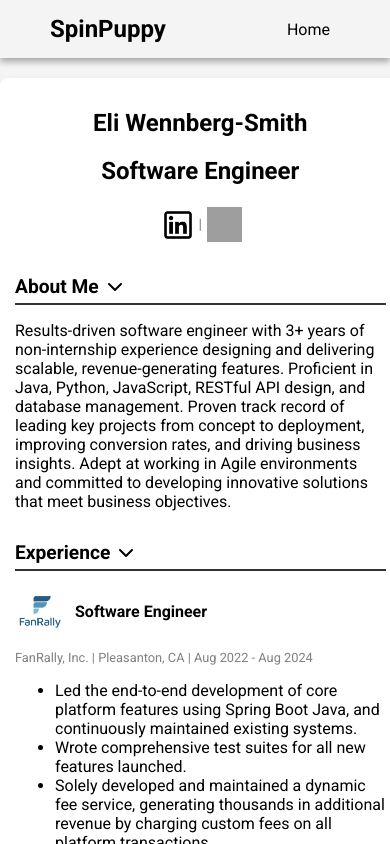
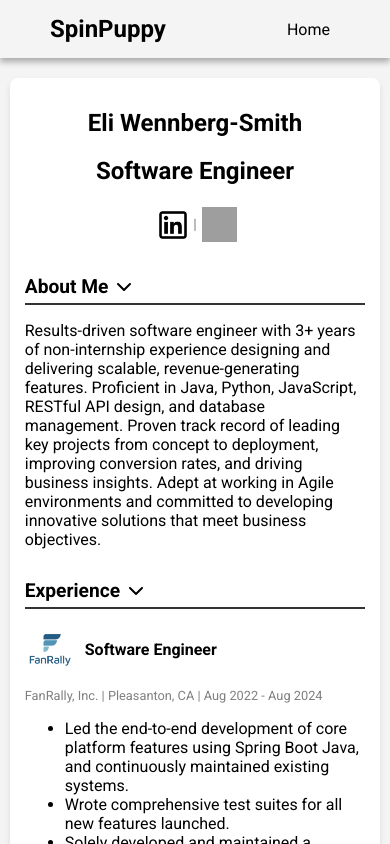
Before and after one commit to wennbergsmithe/my-resume, a React (Create React App) app: page / in a window 390 px wide. Shown: the top 844 px of the page. Built offline with nearby package versions, Linux system fonts and the light colour scheme; grey boxes are pictures that could not be loaded.

Commit message:
I TINK DAT DID IT

```diff
--- a/src/pages/App.css
+++ b/src/pages/App.css
@@ -19,7 +19,7 @@ body {
   top: 0;
   z-index: 1000;
   margin-bottom: 20px;
-  width:calc(100%);
+  width:100%;
   box-shadow: 0px 4px 6px rgba(0, 0, 0, 0.3);
   box-sizing: border-box;
 
--- a/src/pages/Home.css
+++ b/src/pages/Home.css
@@ -1,5 +1,3 @@
-/* src/App.css */
-
 body {
   font-family: 'Arial', sans-serif;
   margin: 0;
@@ -8,15 +6,14 @@ body {
 }
 
 .resume-container {
-  width: 90%;
+  width: 100%; /* Ensure full width */
   max-width: 900px;
   margin: 0 auto;
-  margin-bottom: 15px;
-  margin-top: 20px;
   padding: 20px;
   background-color: #fff;
   border-radius: 8px;
   box-shadow: 0px 4px 6px rgba(0, 0, 0, 0.1);
+  box-sizing: border-box; /* Include padding in width */
 }
 
 header {
@@ -48,9 +45,11 @@ header p {
   display: flex;
   align-items: center;
 }
+
 .resume-section h2:hover {
   text-decoration: underline;
 }
+
 .resume-section h2 .fa-icon {
   margin-left: 8px;
 }
@@ -67,6 +66,12 @@ header p {
 .resume-item h3 {
   margin-bottom: 5px;
   font-size: 1.3em;
+  display: flex;
+  align-items: center;
+}
+
+.resume-item h3 img {
+  margin-right: 10px;
 }
 
 .resume-item p {
@@ -128,23 +133,13 @@ a:hover {
   vertical-align: middle;
 }
 
-
-.resume-item h3 {
-  display: flex;
-  align-items: center;
-}
-
-.resume-item h3 img {
-  margin-right: 10px;
-}
-
 /* Responsive Styles */
 @media (max-width: 768px) {
   .resume-container {
-    width: 95%;
+    width: 95%; /* Reduce width to avoid overflow */
     padding: 15px;
-    margin-top: 0px;
-    margin-bottom: 0px;
+    margin-top: 0;
+    margin-bottom: 0;
   }
 
   header h1 {
```
